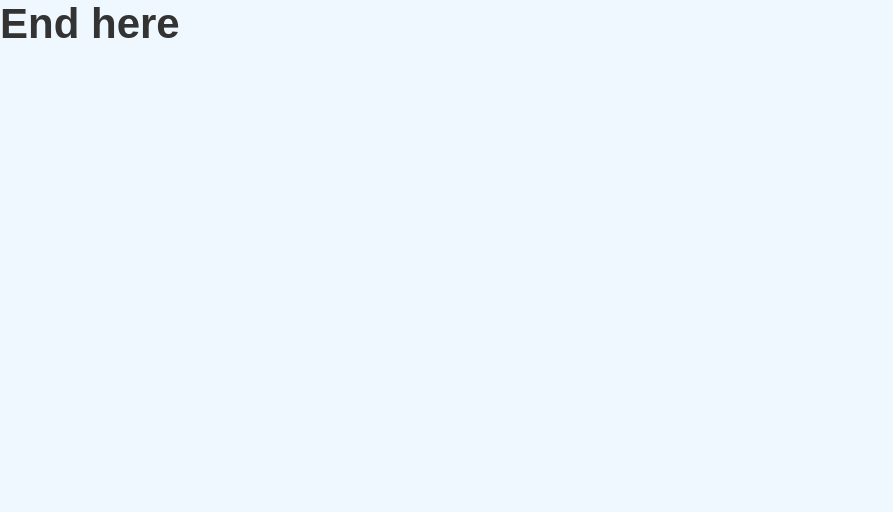
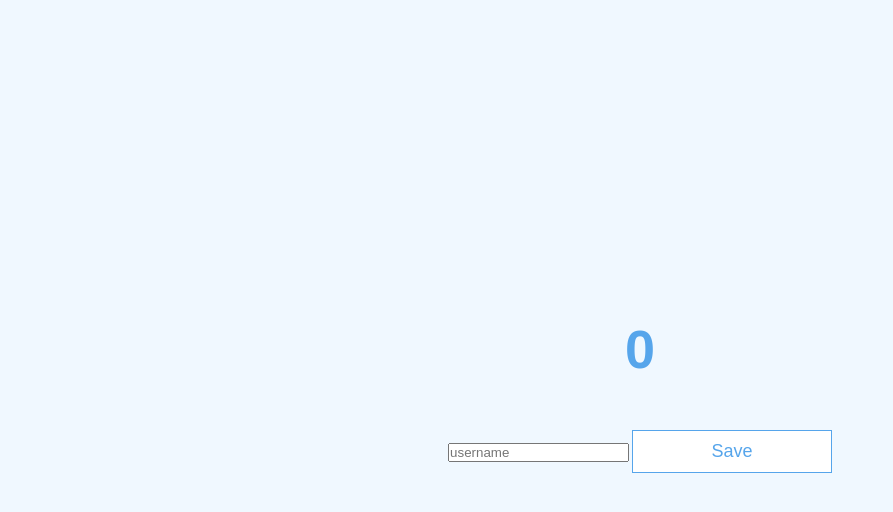
Before and after one commit to palhamel/quiz_app_vanillajs, a plain HTML site: page end.html in a window 1280 px wide. Shown: the whole page, without its empty margins (0-893 px from the left). Drawn offline with Linux system fonts and the light colour scheme.

Commit message:
Add end function

```diff
--- a/end.html
+++ b/end.html
@@ -7,6 +7,25 @@
   <link rel="stylesheet" href="./css/app.css">
 </head>
 <body>
-  <h2>End here</h2>
+  <div class="container">
+    <div id="end" class="flex-center flex-column">
+      <h1 id=finalScore">0</h1>
+      <form>
+        <input
+          type="text"
+          name="username"
+          id="username"
+          placeholder="username"
+        />
+        <button
+          type="submit"
+          class="btn"
+          id="saveScoreBtn"
+          onclick="saveHighScore(event)"
+        >Save</button>
+      </form>
+    </div>
+  </div>
+  <script src="./js/end.js">Save</script>
 </body>
 </html>
```
Also changed, not shown: js/end.js (added).
